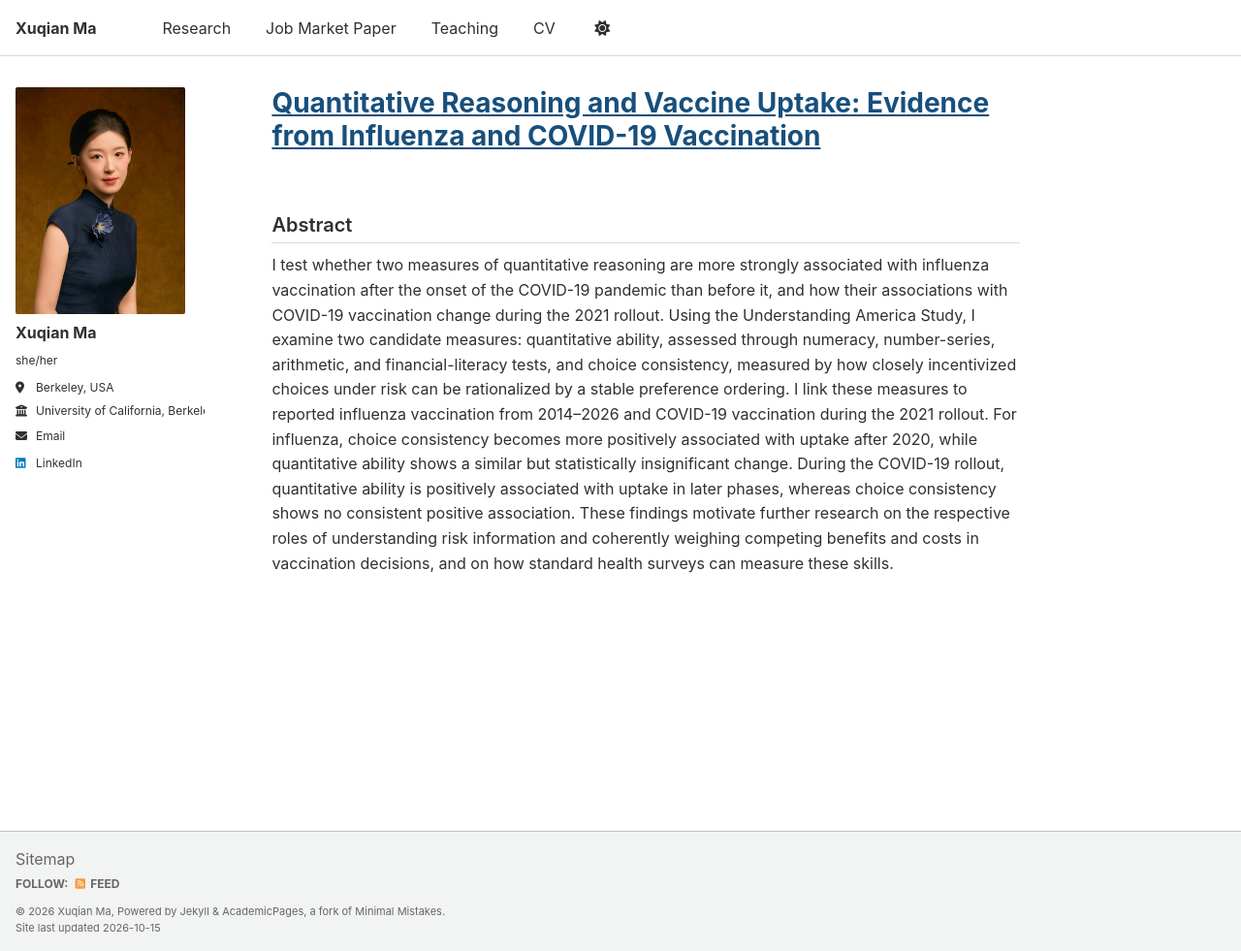
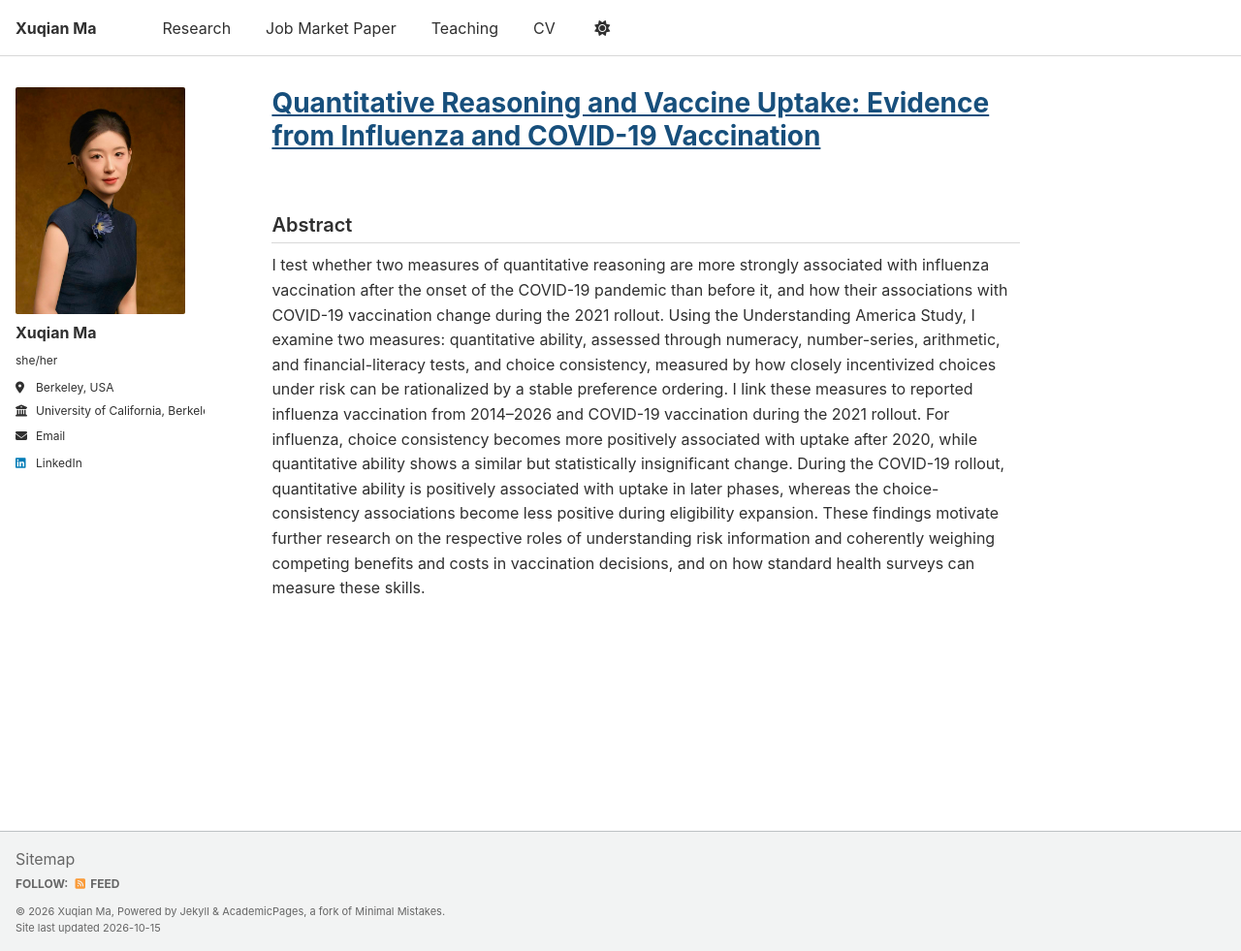
Before and after one commit to xuqianma0718/xuqianma0718.github.io, a Jekyll site: the page built from _publications/economic-rationality-preventive-health.md, in a window 1280 px wide and 981 px high. Shown: the whole window at 97% size. Built offline with Jekyll 4.4.1, drawn with Linux system fonts in a browser that asks for light colours; a script that is not in the unit is left out.

Commit message:
Revise JMP abstract results

```diff
--- a/_publications/economic-rationality-preventive-health.md
+++ b/_publications/economic-rationality-preventive-health.md
@@ -6,7 +6,7 @@ permalink: /job-market-paper/
 authors: "Xuqian Ma"
 paper_url: "https://drive.google.com/file/d/1JBFgaiin_XU56YyAmNXcrnsnGFxtNzU8/view?usp=sharing"
 abstract: >-
-  I test whether two measures of quantitative reasoning are more strongly associated with influenza vaccination after the onset of the COVID-19 pandemic than before it, and how their associations with COVID-19 vaccination change during the 2021 rollout. Using the Understanding America Study, I examine two candidate measures: quantitative ability, assessed through numeracy, number-series, arithmetic, and financial-literacy tests, and choice consistency, measured by how closely incentivized choices under risk can be rationalized by a stable preference ordering. I link these measures to reported influenza vaccination from 2014–2026 and COVID-19 vaccination during the 2021 rollout. For influenza, choice consistency becomes more positively associated with uptake after 2020, while quantitative ability shows a similar but statistically insignificant change. During the COVID-19 rollout, quantitative ability is positively associated with uptake in later phases, whereas choice consistency shows no consistent positive association. These findings motivate further research on the respective roles of understanding risk information and coherently weighing competing benefits and costs in vaccination decisions, and on how standard health surveys can measure these skills.
+  I test whether two measures of quantitative reasoning are more strongly associated with influenza vaccination after the onset of the COVID-19 pandemic than before it, and how their associations with COVID-19 vaccination change during the 2021 rollout. Using the Understanding America Study, I examine two measures: quantitative ability, assessed through numeracy, number-series, arithmetic, and financial-literacy tests, and choice consistency, measured by how closely incentivized choices under risk can be rationalized by a stable preference ordering. I link these measures to reported influenza vaccination from 2014–2026 and COVID-19 vaccination during the 2021 rollout. For influenza, choice consistency becomes more positively associated with uptake after 2020, while quantitative ability shows a similar but statistically insignificant change. During the COVID-19 rollout, quantitative ability is positively associated with uptake in later phases, whereas the choice-consistency associations become less positive during eligibility expansion. These findings motivate further research on the respective roles of understanding risk information and coherently weighing competing benefits and costs in vaccination decisions, and on how standard health surveys can measure these skills.
 excerpt: ""
 links: '[<a href="https://drive.google.com/file/d/1JBFgaiin_XU56YyAmNXcrnsnGFxtNzU8/view?usp=sharing" target="_blank" rel="noopener">Paper</a>]'
 share: false
```
